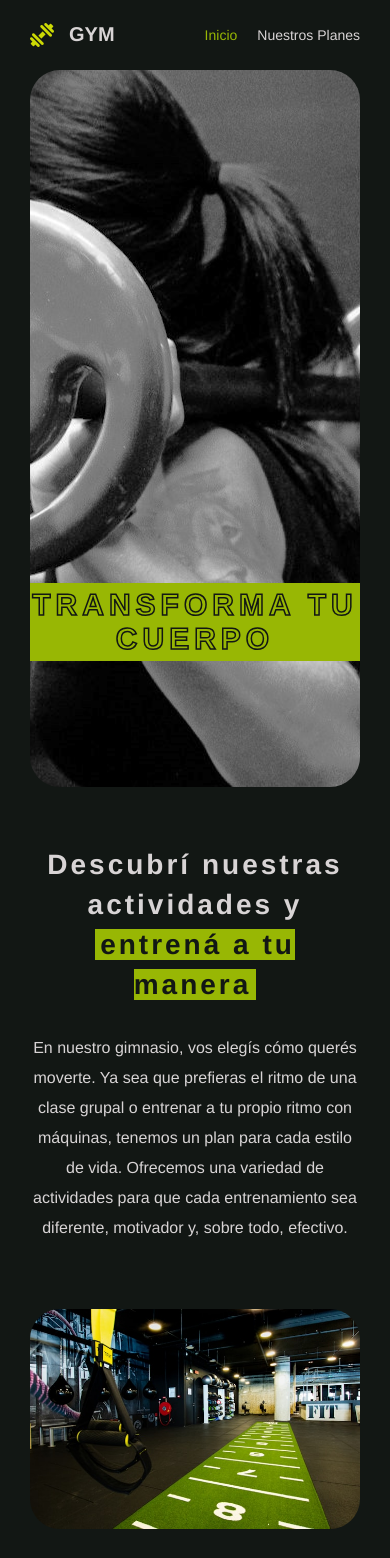
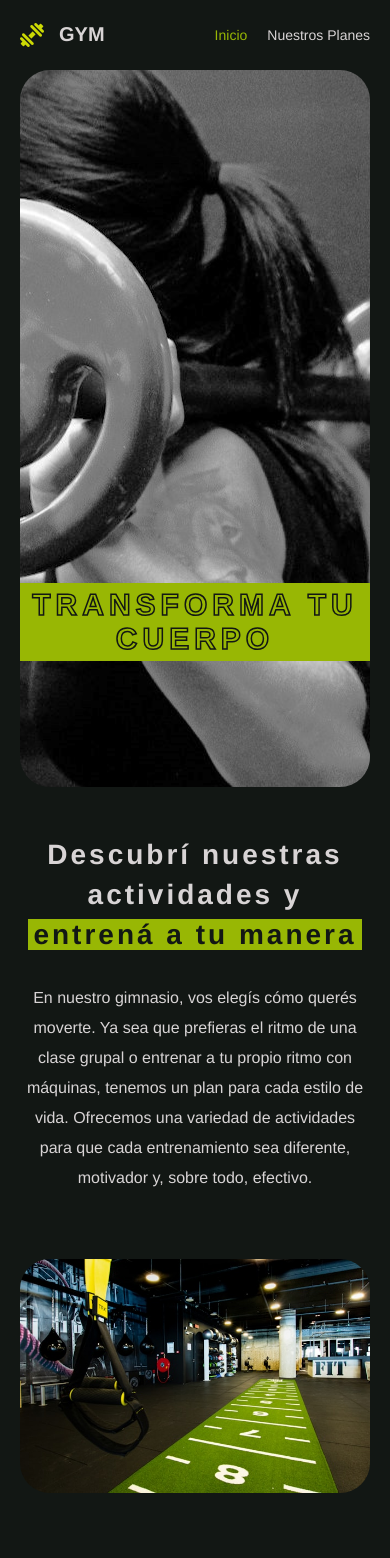
Before and after one commit to bdeamorrortu-uade/UVA-2-Gimnasio, a plain HTML site: page index.html in a window 390 px wide. Shown: the top 1558 px of the page. Drawn offline with Linux system fonts and the light colour scheme.

Commit message:
styles: adjust section margins on mobile and remove full plan border

```diff
--- a/styles/index.css
+++ b/styles/index.css
@@ -472,11 +472,15 @@ footer {
   #plans-container div p {
     margin: 10px;
   }
+
+  #plans-container div:nth-child(2) {
+    border: none;
+  }
 }
 
 @media screen and (max-width: 700px) {
   header {
-    padding: 10px 30px;
+    padding: 10px 20px;
   }
   .section-title {
     font-size: 28px;
@@ -497,7 +501,7 @@ footer {
     font-size: 20px;
   }
   #hero {
-    margin: 0px 30px;
+    margin: 0px 20px;
   }
   #hero h2 {
     font-size: 30px;
@@ -505,7 +509,7 @@ footer {
     -webkit-text-stroke: var(--dark) 1.5px;
   }
   section {
-    padding: 30px;
+    padding: 20px;
   }
   #activities-list ul {
     columns: 1;
```
